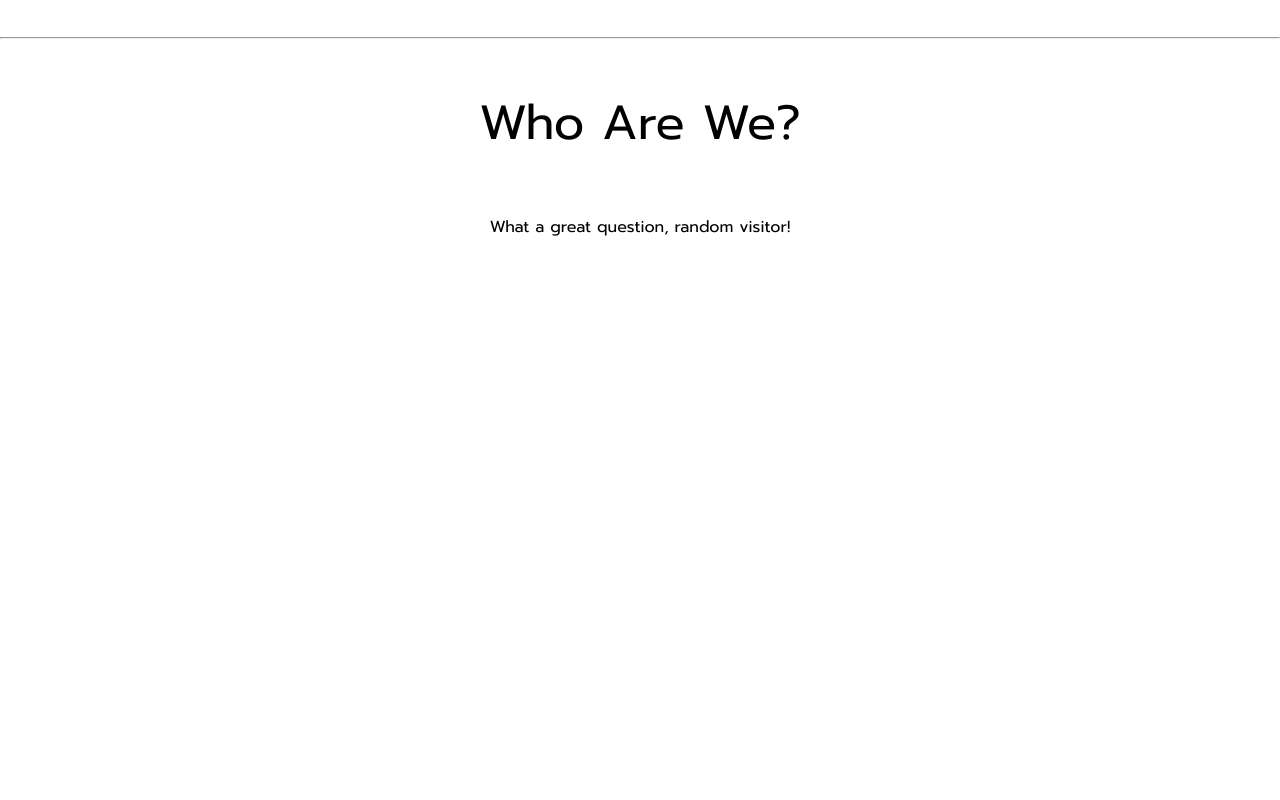
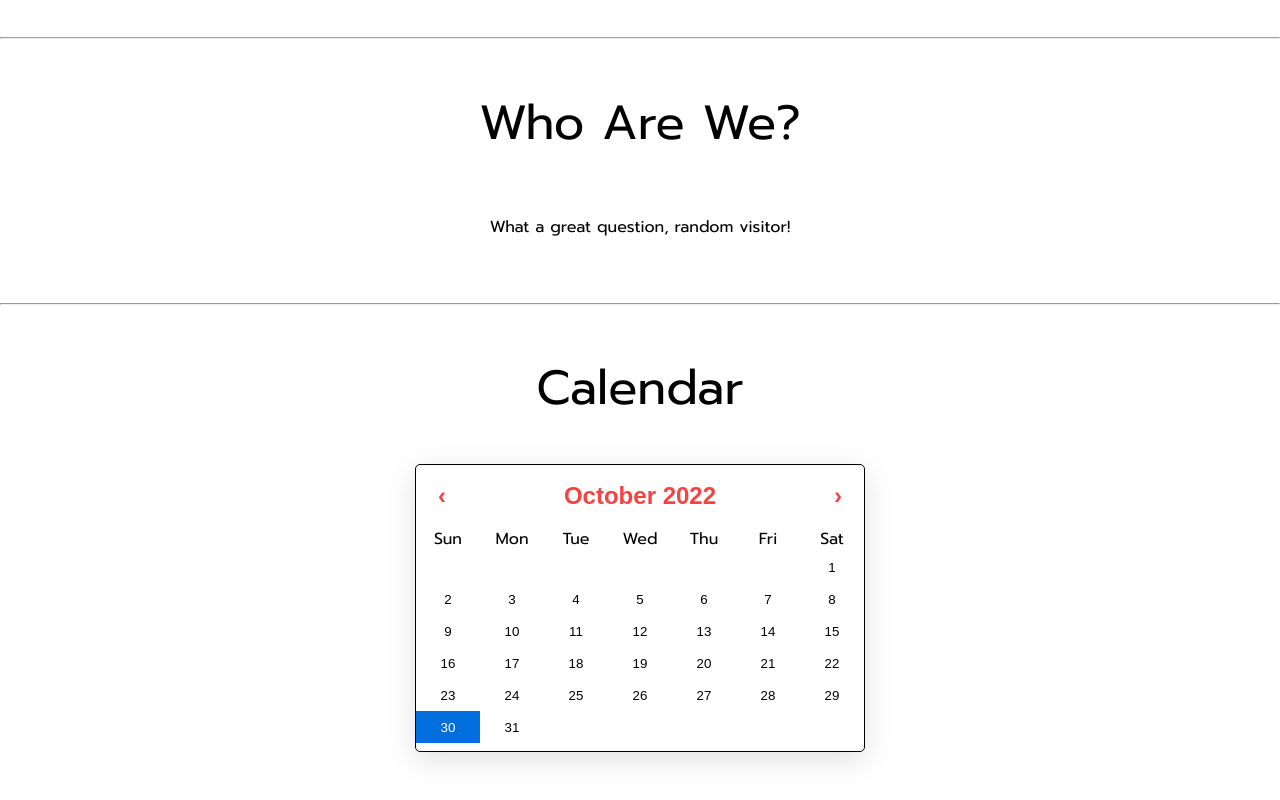
Before and after one commit to stuysu/junior-22_23, a Next.js app: page / in a window 1280 px wide. Shown: the part 787-1587 px from the top of the page. Before the commit the page ends 1090 px from the top, so only its background shows below. Built offline with nearby package versions, Linux system fonts and the light colour scheme.

Commit message:
Implement a calendar

```diff
--- /dev/null
+++ b/components/calendar/CalendarWidget.js
@@ -0,0 +1,31 @@
+import Calendar from 'react-calendar';
+import styles from '../../styles/components/CalendarWidget.module.css';
+import { useState } from 'react';
+
+export default function CompactCalendar() {
+  const [activeDate, setActiveDate] = useState(new Date());
+
+  return (
+    <div className={styles.calendarContainer}>
+      <Calendar
+        // Create a US month-view calendar
+        calendarType="US"
+        view="month"
+        // Prevent user from navigating years
+        prev2Label={null}
+        next2Label={null}
+        // Don't show days from other months
+        showNeighboringMonth={false}
+        // Change the active date when the user clicks on a date
+        onClickDay={(day) => {
+          setActiveDate(day);
+        }}
+        // On month change, set active date to first day of month
+        onActiveStartDateChange={({ activeStartDate }) => {
+          setActiveDate(activeStartDate);
+        }}
+        value={activeDate}
+      />
+    </div>
+  );
+}
--- a/package.json
+++ b/package.json
@@ -11,6 +11,7 @@
   "dependencies": {
     "next": "12.3.1",
     "react": "18.2.0",
+    "react-calendar": "^4.0.0",
     "react-dom": "18.2.0"
   },
   "devDependencies": {
--- a/pages/index.js
+++ b/pages/index.js
@@ -1,3 +1,4 @@
+import CalendarWidget from '../components/calendar/CalendarWidget';
 import Container from '../components/layouts/Container';
 import styles from '../styles/Home.module.css';
 
@@ -21,6 +22,10 @@ export default function Home() {
         {/* TODO: Put actual information here */}
         <p>What a great question, random visitor!</p>
       </Container>
+
+      <Container title="Calendar">
+        <CalendarWidget />
+      </Container>
     </>
   );
 }
--- /dev/null
+++ b/styles/components/CalendarWidget.module.css
@@ -0,0 +1,5 @@
+.calendarContainer {
+  box-shadow: rgba(100, 100, 111, 0.2) 0px 7px 29px 0px;
+  border-radius: 5px;
+  border: 1px solid black;
+}
--- a/styles/globals.css
+++ b/styles/globals.css
@@ -40,3 +40,67 @@ a {
     font-size: 6rem;
   }
 }
+
+/* ---------- CalendarWidget ---------- */
+.react-calendar {
+  margin-bottom: 0.5rem;
+  width: calc(20rem + 10vw);
+}
+
+.react-calendar__navigation {
+  display: flex;
+
+  margin: 1rem;
+}
+
+.react-calendar__navigation__label {
+  margin: auto;
+
+  background: none;
+
+  pointer-events: none;
+
+  font-size: 1.5rem;
+  font-weight: bold;
+  color: #f54242;
+}
+
+.react-calendar__navigation__arrow {
+  margin: auto;
+
+  background: none;
+
+  font-size: 1.5rem;
+  font-weight: bold;
+  color: #f54242;
+}
+
+.react-calendar__month-view__weekdays {
+  text-align: center;
+}
+
+.react-calendar__month-view__weekdays abbr {
+  text-decoration: none;
+}
+
+.react-calendar button {
+  border: 0;
+}
+
+.react-calendar button:enabled:hover {
+  cursor: pointer;
+}
+
+.react-calendar__tile {
+  height: 2rem;
+
+  background: none;
+
+  color: black;
+}
+
+.react-calendar__tile--active {
+  background: #006edc;
+
+  color: white;
+}
```
Also changed, not shown: 1 other file (tests, documents, lock files or other folders).
